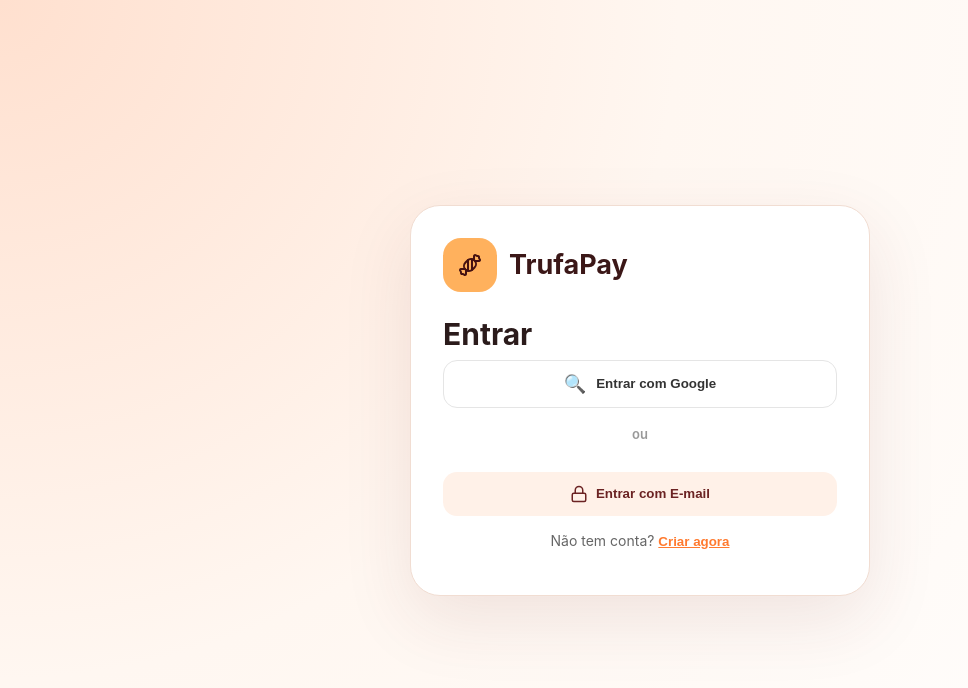
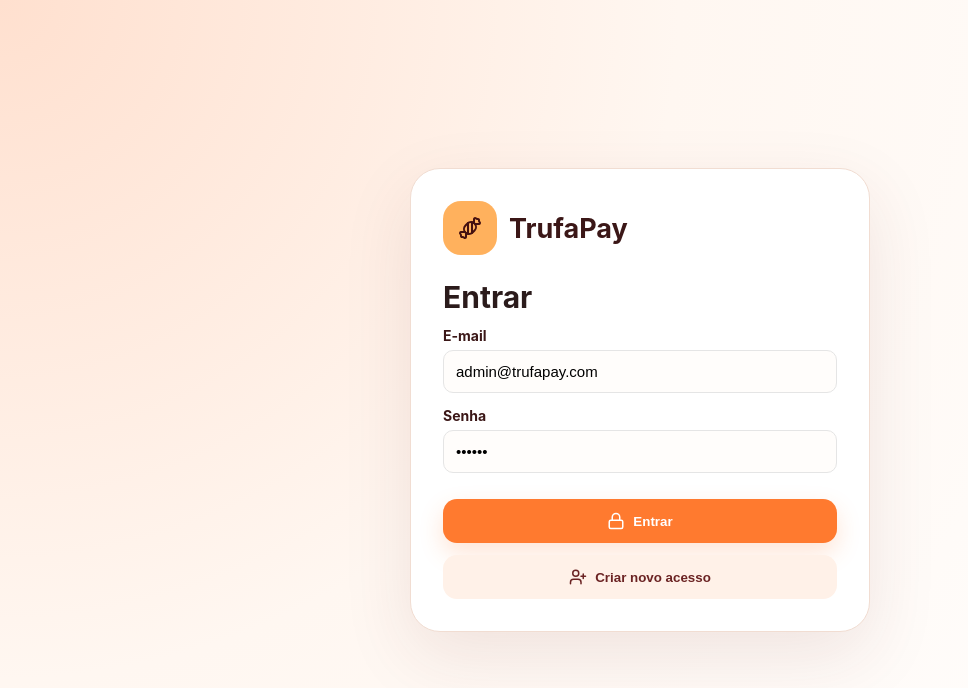
Before and after one commit to julianojoseti/trufa-pay, a React (Vite) app: page / in a window 1280 px wide. Shown: the top 688 px of the page, without its empty margins (0-968 px from the left). Built offline with nearby package versions, Linux system fonts and the light colour scheme.

Commit message:
chore(auth): remove Google auth UI, simplify login/register

```diff
--- a/src/main.jsx
+++ b/src/main.jsx
@@ -1,6 +1,6 @@
 import React, { useEffect, useMemo, useRef, useState } from 'react';
 import { initializeApp, getApps, getApp } from 'firebase/app';
-import { getAuth, signInWithEmailAndPassword, createUserWithEmailAndPassword, updateProfile, GoogleAuthProvider, signInWithPopup } from 'firebase/auth';
+import { getAuth, signInWithEmailAndPassword, createUserWithEmailAndPassword, updateProfile } from 'firebase/auth';
 import { getFirestore, doc, getDoc, setDoc, onSnapshot, serverTimestamp } from 'firebase/firestore';
 import { createRoot } from 'react-dom/client';
 import { Candy, Users, Package, ShoppingCart, MessageCircle, Plus, Search, DollarSign, TrendingUp, AlertCircle, CheckCircle2, Clock, Trash2, Heart, CalendarDays, Target, Settings, Download, History, LogOut, Lock, UserPlus, Database, WifiOff, Menu, X, Pencil, Save } from 'lucide-react';
@@ -52,71 +52,42 @@ const defaults = {
 };
 
 function Login({ onLogin }) {
-  const [screen, setScreen] = useState('method');
-  const [authMode, setAuthMode] = useState('login');
+  const [mode, setMode] = useState('login');
   const [form, setForm] = useState({ name:'', email:'admin@trufapay.com', password:'123456' });
   const [error, setError] = useState('');
 
-  async function signInWithGoogle() {
-    setError('');
-    try {
-      if (!hasFirebase) { setError('Configure o Firebase para usar login com Google.'); return; }
-      const auth = firebaseAuth();
-      const provider = new GoogleAuthProvider();
-      const cred = await signInWithPopup(auth, provider);
-      onLogin({ id: cred.user.uid, name: cred.user.displayName || cred.user.email, email: cred.user.email, online:true });
-    } catch (e) { setError(e.message || 'Não foi possível entrar com Google.'); }
-  }
-
-  async function submitEmail() {
+  async function submit() {
     setError('');
     try {
       if (hasFirebase) {
         const auth = firebaseAuth();
         let cred;
-        if (authMode === 'login') cred = await signInWithEmailAndPassword(auth, form.email, form.password);
-        else { cred = await createUserWithEmailAndPassword(auth, form.email, form.password); await updateProfile(cred.user, { displayName: form.name || 'Vendedor' }); }
+        if (mode === 'login') {
+          cred = await signInWithEmailAndPassword(auth, form.email, form.password);
+        } else {
+          cred = await createUserWithEmailAndPassword(auth, form.email, form.password);
+          await updateProfile(cred.user, { displayName: form.name || 'Vendedor' });
+        }
         onLogin({ id: cred.user.uid, name: cred.user.displayName || form.name || 'Vendedor', email: cred.user.email, online:true });
         return;
       }
       const users = load('tp_users', [{ id:'demo', name:'Admin', email:'admin@trufapay.com', password:'123456' }]);
-      if (authMode === 'register') { const u={ id:String(Date.now()), name:form.name, email:form.email, password:form.password }; localStorage.setItem('tp_users', JSON.stringify([...users,u])); onLogin({ id:u.id, name:u.name, email:u.email, online:false }); return; }
+      if (mode === 'register') { const u={ id:String(Date.now()), name:form.name, email:form.email, password:form.password }; localStorage.setItem('tp_users', JSON.stringify([...users,u])); onLogin({ id:u.id, name:u.name, email:u.email, online:false }); return; }
       const u = users.find(x => x.email.toLowerCase() === form.email.toLowerCase() && x.password === form.password);
       if (!u) throw new Error('E-mail ou senha inválidos.');
       onLogin({ id:u.id, name:u.name, email:u.email, online:false });
-    } catch (e) { setError(e.message || 'Não foi possível processar.'); }
+    } catch (e) { setError(e.message || 'Não foi possível entrar.'); }
   }
-
-  const isLoginMode = authMode === 'login';
 
   return <div className="loginPage"><div className="loginCard">
     <div className="loginBrand"><div className="logo"><Candy/></div><div><strong>TrufaPay</strong></div></div>
-
-    {screen === 'method' && <>
-      <h1>{isLoginMode ? 'Entrar' : 'Criar conta'}</h1>
-      <button className="google wide" onClick={signInWithGoogle}>
-        <span style={{fontSize:'18px'}}>🔍</span> {isLoginMode ? 'Entrar' : 'Criar'} com Google
-      </button>
-      <div className="divider">ou</div>
-      <button className="secondary wide" onClick={()=>setScreen('email')}>
-        <Lock size={18}/> {isLoginMode ? 'Entrar' : 'Criar'} com E-mail
-      </button>
-      {isLoginMode ? (
-        <p className="toggleAuth">Não tem conta? <button className="link" onClick={()=>setAuthMode('register')}>Criar agora</button></p>
-      ) : (
-        <p className="toggleAuth">Já tem conta? <button className="link" onClick={()=>setAuthMode('login')}>Entrar</button></p>
-      )}
-    </>}
-
-    {screen === 'email' && <>
-      <h1>{isLoginMode ? 'Entrar com E-mail' : 'Criar conta'}</h1>
-      {authMode === 'register' && <label>Nome<input value={form.name} onChange={e=>setForm({...form,name:e.target.value})} placeholder="Seu nome completo"/></label>}
-      <label>E-mail<input value={form.email} onChange={e=>setForm({...form,email:e.target.value})} placeholder="seu@email.com"/></label>
-      <label>Senha<input type="password" value={form.password} onChange={e=>setForm({...form,password:e.target.value})} placeholder="••••••"/></label>
-      {error && <div className="loginError">{error}</div>}
-      <button className="primary wide" onClick={submitEmail}><Lock size={18}/>{isLoginMode ? 'Entrar' : 'Criar conta'}</button>
-      <button className="secondary wide" onClick={()=>setScreen('method')}><span>←</span> Voltar</button>
-    </>}
+    <h1>{mode === 'login' ? 'Entrar' : 'Criar conta'}</h1>
+    {mode === 'register' && <label>Nome<input value={form.name} onChange={e=>setForm({...form,name:e.target.value})} placeholder="Seu nome"/></label>}
+    <label>E-mail<input value={form.email} onChange={e=>setForm({...form,email:e.target.value})} placeholder="seu@email.com"/></label>
+    <label>Senha<input type="password" value={form.password} onChange={e=>setForm({...form,password:e.target.value})} placeholder="••••••"/></label>
+    {error && <div className="loginError">{error}</div>}
+    <button className="primary wide" onClick={submit}><Lock size={18}/>{mode === 'login' ? 'Entrar' : 'Criar conta'}</button>
+    <button className="secondary wide" onClick={()=>setMode(mode === 'login' ? 'register' : 'login')}><UserPlus size={18}/>{mode === 'login' ? 'Criar novo acesso' : 'Já tenho acesso'}</button>
   </div></div>;
 }
 
```
Also changed, not shown: src/style.css.
